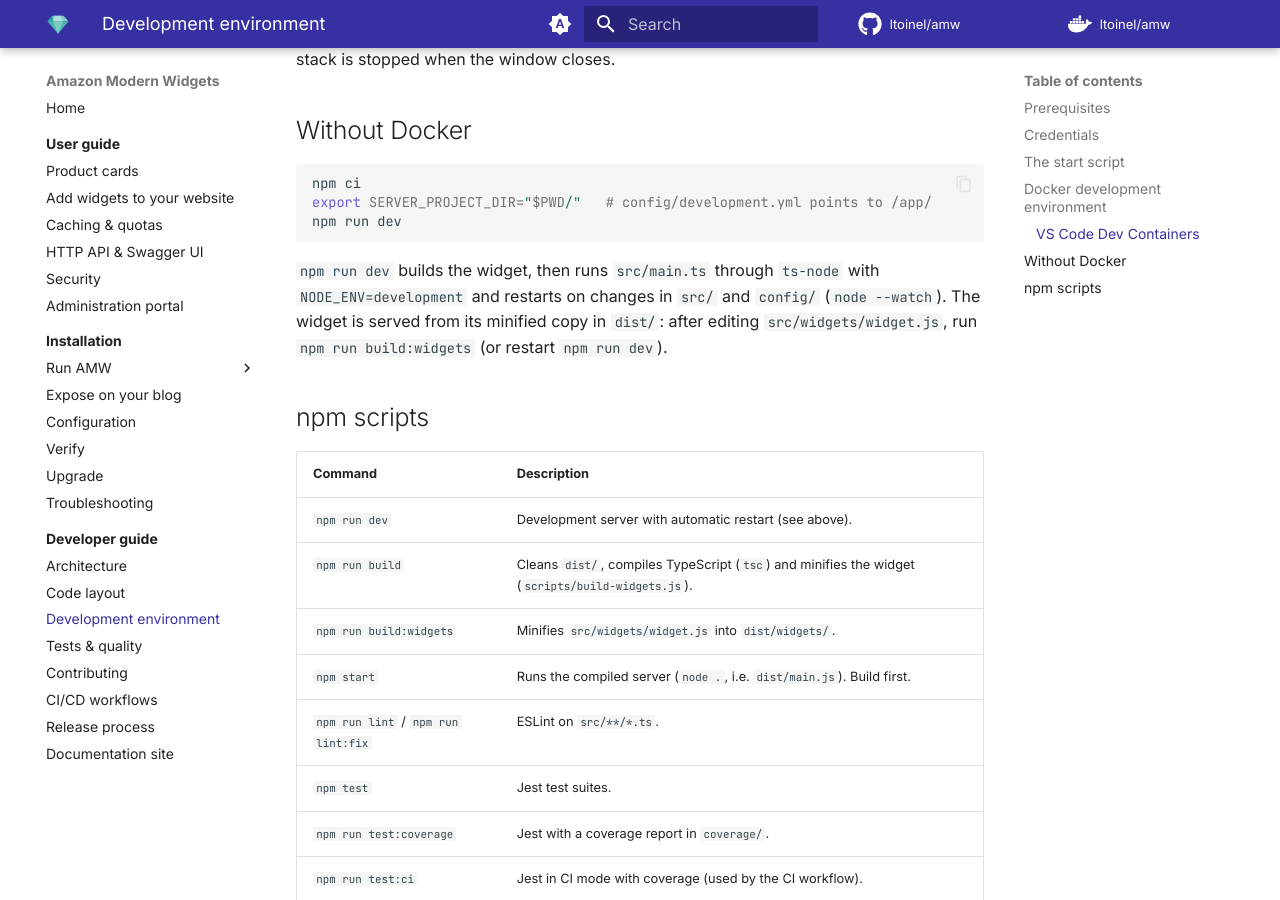
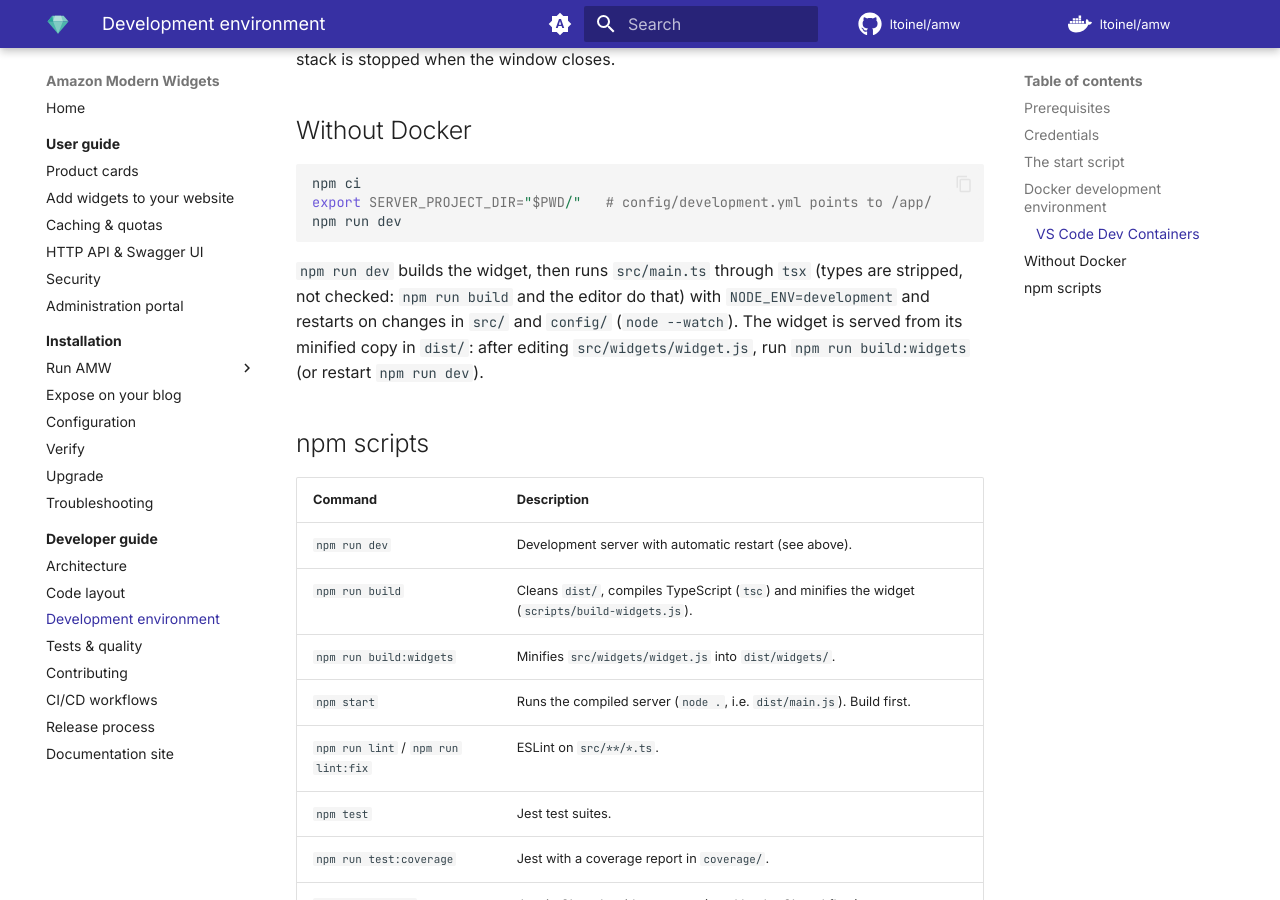
Before and after one commit to ltoinel/amw, an MkDocs documentation site: the page built from docs/developer/environment.md, in a window 1280 px wide and 900 px high, scrolled down 1950 px. Built offline with MkDocs 1.6.1 and Material for MkDocs 9.7.7, drawn with Linux system fonts in a browser that asks for light colours; comment, search, counter and statistics services are not loaded.

Commit message:
build: replace ts-node with tsx for the development server (#181)
ts-node type-checks every file on each restart and lags behind recent
TypeScript and Node.js releases. tsx only strips types (esbuild), so the
dev server restarts faster; type errors are still caught by `npm run
build`, `npm run lint` and the editor.

Node's own --watch-path flags are kept rather than `tsx watch`, which
only follows the import graph: changes to config/ must keep restarting
the server. docs:screenshots, the other ts-node user, runs through tsx
with the tests tsconfig. Jest uses ts-jest, so ts-node is removed.

Closes #125

Co-authored-by: Ludovic Toinel <ltoinel@free.fr>
Co-authored-by: Claude Opus 5.5 (1M context) <noreply@anthropic.com>

````diff
--- a/docs/developer/environment.md
+++ b/docs/developer/environment.md
@@ -75,7 +75,7 @@ export SERVER_PROJECT_DIR="$PWD/"   # config/development.yml points to /app/
 npm run dev
 ```
 
-`npm run dev` builds the widget, then runs `src/main.ts` through `ts-node` with
+`npm run dev` builds the widget, then runs `src/main.ts` through `tsx` (types are stripped, not checked: `npm run build` and the editor do that) with
 `NODE_ENV=development` and restarts on changes in `src/` and `config/` (`node --watch`).
 The widget is served from its minified copy in `dist/`: after editing
 `src/widgets/widget.js`, run `npm run build:widgets` (or restart `npm run dev`).
--- a/package.json
+++ b/package.json
@@ -43,7 +43,7 @@
     "supertest": "^7.2.2",
     "terser": "^5.47.1",
     "ts-jest": "^29.4.9",
-    "ts-node": "^10.9.2",
+    "tsx": "^4.23.15",
     "typescript": "^6.0.3",
     "typescript-eslint": "^8.59.3"
   },
@@ -54,14 +54,14 @@
     "clean": "rm -rf dist",
     "prebuild": "npm run clean",
     "start": "node .",
-    "dev": "npm run build:widgets && cross-env NODE_ENV=development node --watch-path=src --watch-path=config --require ts-node/register src/main.ts",
+    "dev": "npm run build:widgets && cross-env NODE_ENV=development node --watch-path=src --watch-path=config --import tsx src/main.ts",
     "test": "jest",
     "test:admin": "npm --prefix admin test",
     "test:ci": "jest --ci --coverage --watchAll=false && npm run test:admin",
     "test:coverage": "jest --coverage",
     "test:e2e": "jest --config tests/e2e/jest.config.js",
     "test:e2e:browser": "playwright test --config tests/e2e/playwright.config.ts",
-    "docs:screenshots": "npm run build && ts-node --project tests/tsconfig.json scripts/docs-screenshots.ts",
+    "docs:screenshots": "npm run build && tsx --tsconfig tests/tsconfig.json scripts/docs-screenshots.ts",
     "lint": "eslint src/**/*.ts",
     "lint:fix": "eslint src/**/*.ts --fix",
     "docker": "./start.sh docker",
````
Also changed, not shown: 1 other file.
